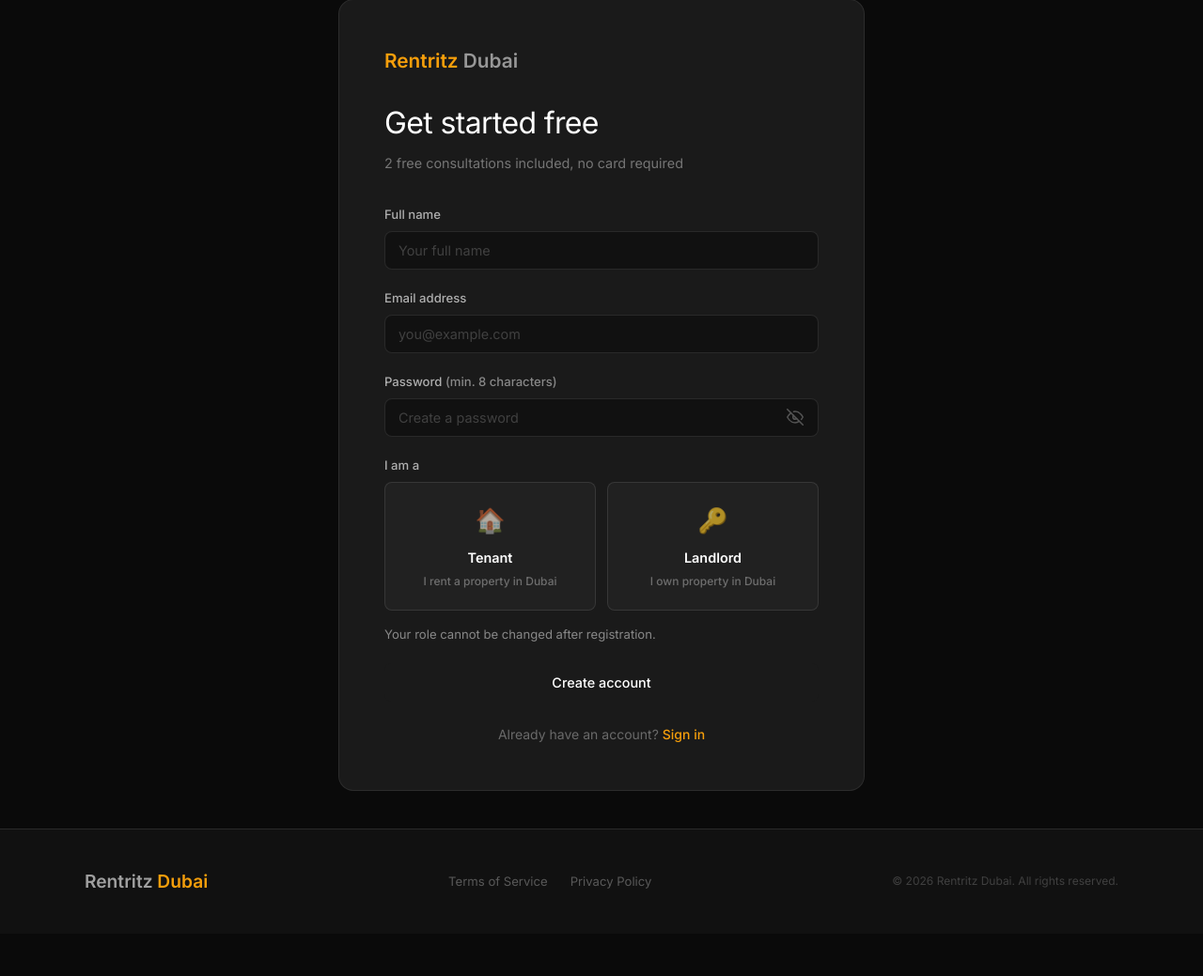
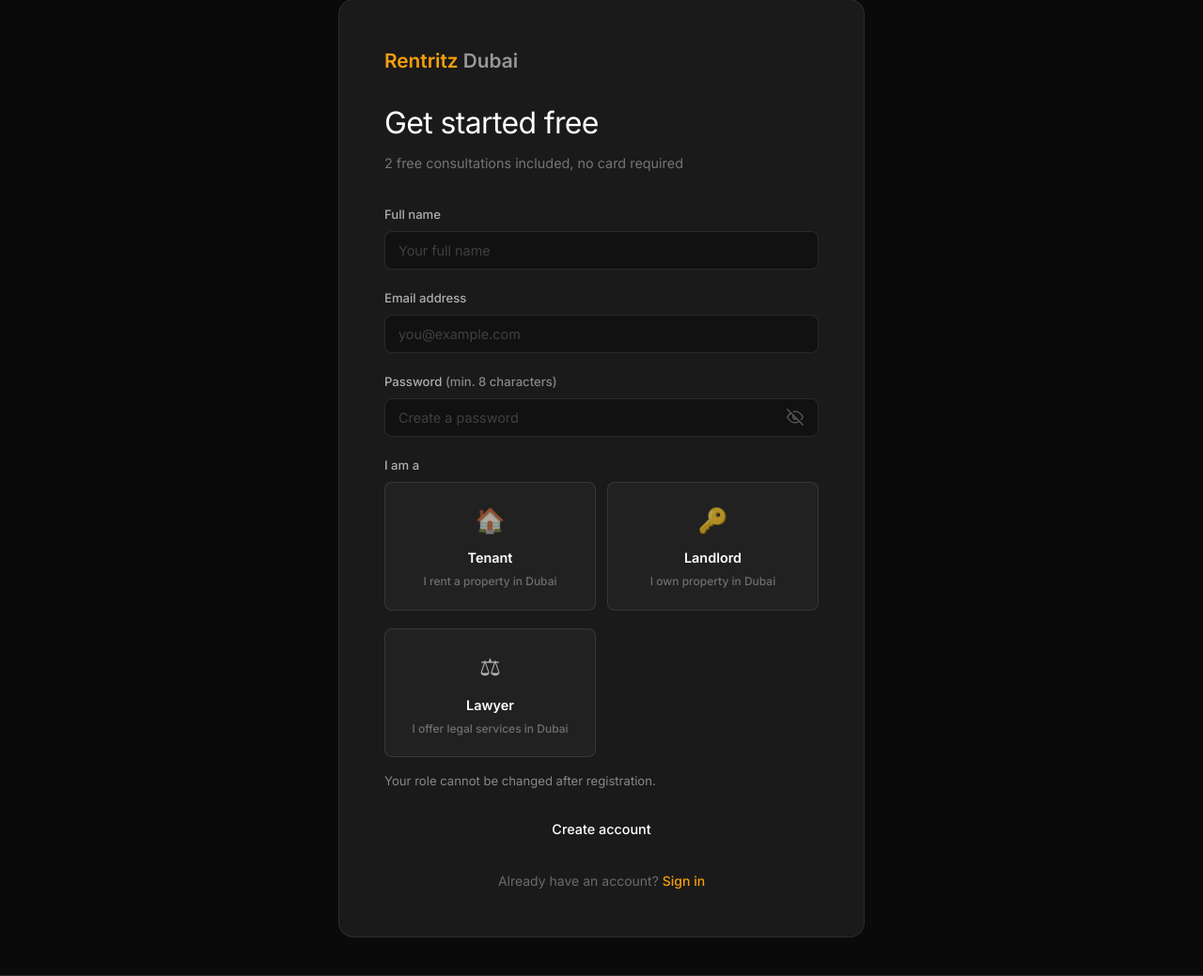
Before and after one commit to gayann-au/rentritz, a Flask app: page /auth/register in a window 1280 px wide. Shown: the part 41-1080 px from the top of the page at 94% size. Before the commit the page ends 987 px from the top, so only its background shows below. Run offline with Flask 3, Linux system fonts and the light colour scheme; parts of the project's set-up code (start-up, migrations or seed data) failed here and were passed over; some libraries are stand-ins or nearby versions.

Commit message:
Add lawyer option to registration flow
- VALID_ROLES now includes 'lawyer'
- Register page shows Lawyer card (scale icon, legal services description)
- Post-registration redirect sends lawyers to profile creation (/lawyers/register)
- Updated invalid-role flash message to be role-agnostic

Co-Authored-By: Claude Sonnet 4.6 <noreply@anthropic.com>

```diff
--- a/app/auth/routes.py
+++ b/app/auth/routes.py
@@ -105,7 +105,7 @@ def register():
 
         # Role - exact match only
         if role not in VALID_ROLES:
-            flash('Please select a valid role: tenant or landlord.', 'error')
+            flash('Please select a valid role.', 'error')
             return render_template('auth/register.html')
 
         # Password length
@@ -156,6 +156,8 @@ def register():
 
         login_user(user)
         flash(f'Welcome, {user.full_name}. You have {free_credits} free consultations to get started.', 'success')
+        if user.role == 'lawyer':
+            return redirect(url_for('lawyers.register'))
         return redirect(url_for('core.dashboard'))
 
     return render_template('auth/register.html')
--- a/app/models.py
+++ b/app/models.py
@@ -6,7 +6,7 @@ from sqlalchemy.dialects.postgresql import ARRAY, JSONB
 
 db = SQLAlchemy()
 
-VALID_ROLES = ('tenant', 'landlord')
+VALID_ROLES = ('tenant', 'landlord', 'lawyer')
 
 
 class User(UserMixin, db.Model):
--- a/templates/auth/register.html
+++ b/templates/auth/register.html
@@ -71,6 +71,15 @@
                             <div class="role-desc">I own property in Dubai</div>
                         </div>
                     </label>
+                    <label class="role-option {% if request.form.get('role') == 'lawyer' %}selected{% endif %}">
+                        <input type="radio" name="role" value="lawyer"
+                               {% if request.form.get('role') == 'lawyer' %}checked{% endif %} required>
+                        <div class="role-card">
+                            <div class="role-icon">⚖</div>
+                            <div class="role-label">Lawyer</div>
+                            <div class="role-desc">I offer legal services in Dubai</div>
+                        </div>
+                    </label>
                 </div>
                 <p class="text-muted text-sm" style="margin-top:8px">
                     Your role cannot be changed after registration.
```
